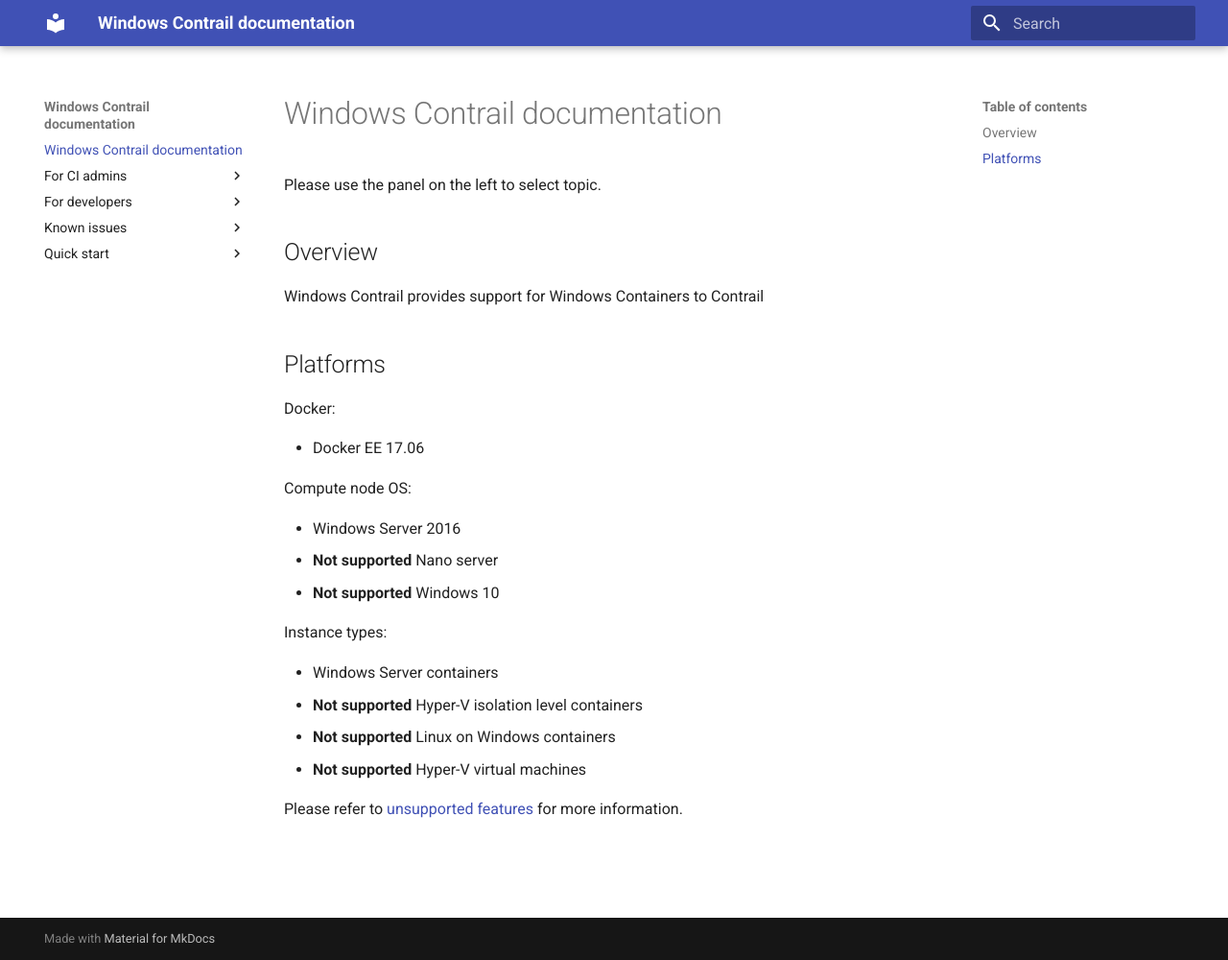
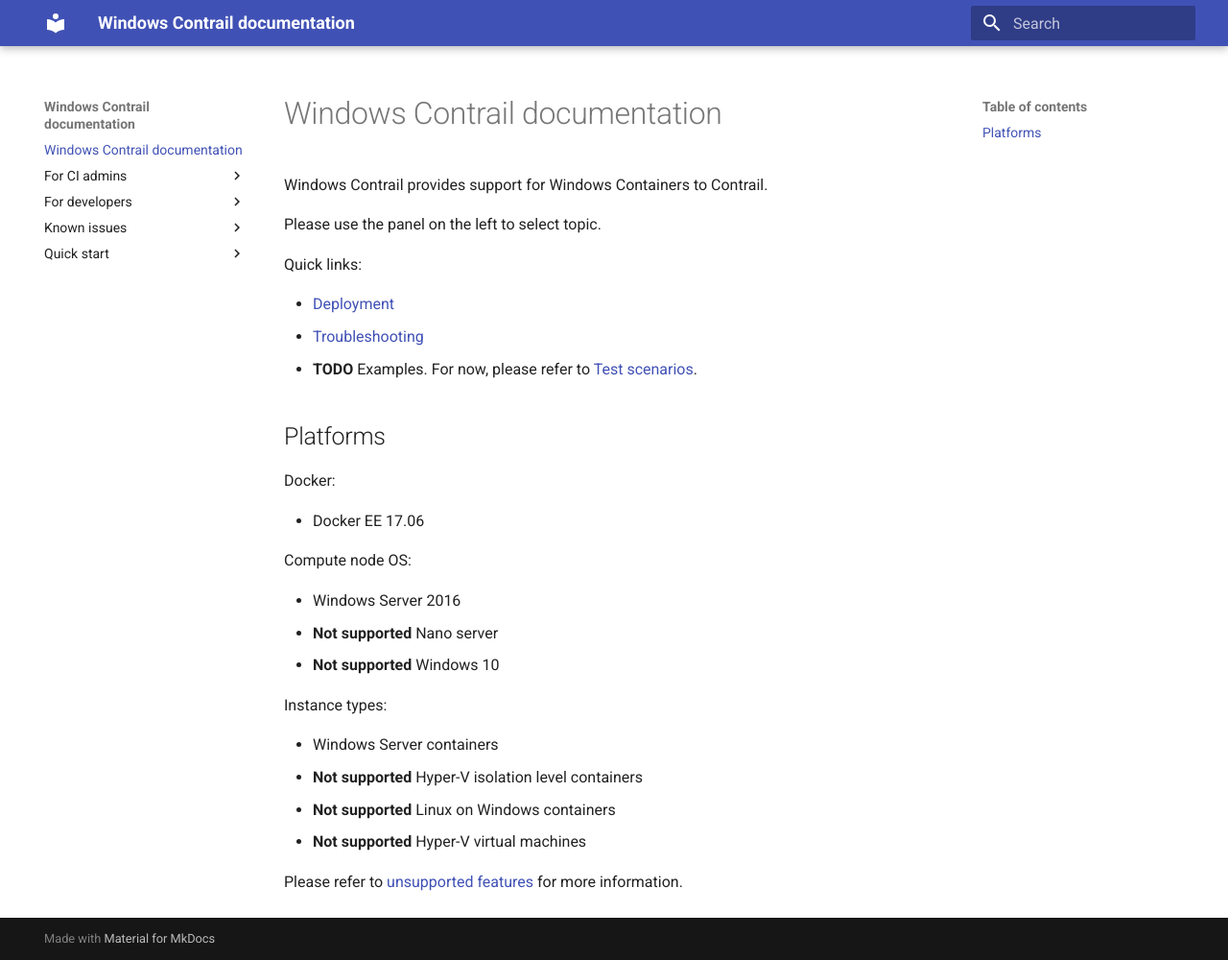
Before and after one commit to piotr-szuberski/contrail-windows-docs, an MkDocs documentation site: the page built from doc/index.md, in a window 1280 px wide and 1000 px high. Shown: the whole window at 96% size. Built offline with MkDocs 1.6.1 and Material for MkDocs 9.7.7, drawn with Linux system fonts in a browser that asks for light colours.

Commit message:
Add troubleshooting section. (#67)

```diff
--- a/doc/index.md
+++ b/doc/index.md
@@ -1,10 +1,14 @@
 # Windows Contrail documentation
+
+Windows Contrail provides support for Windows Containers to Contrail.
 
 Please use the panel on the left to select topic.
 
-## Overview
+Quick links:
 
-Windows Contrail provides support for Windows Containers to Contrail
+* [Deployment](./Quick_start/deployment.md)
+* [Troubleshooting](./Known_issues/Troubleshooting.md)
+* **TODO** Examples. For now, please refer to [Test scenarios](./Quick_start/connection_scenarios.md).
 
 ## Platforms
 
```
Also changed, not shown: doc/Known_issues/Troubleshooting.md (added, +32 -0 lines), doc/Quick_start/connection_scenarios.md (renamed from doc/Quick start/connection_scenarios.md), doc/Quick_start/deployment.md (renamed from doc/Quick start/deployment.md).
